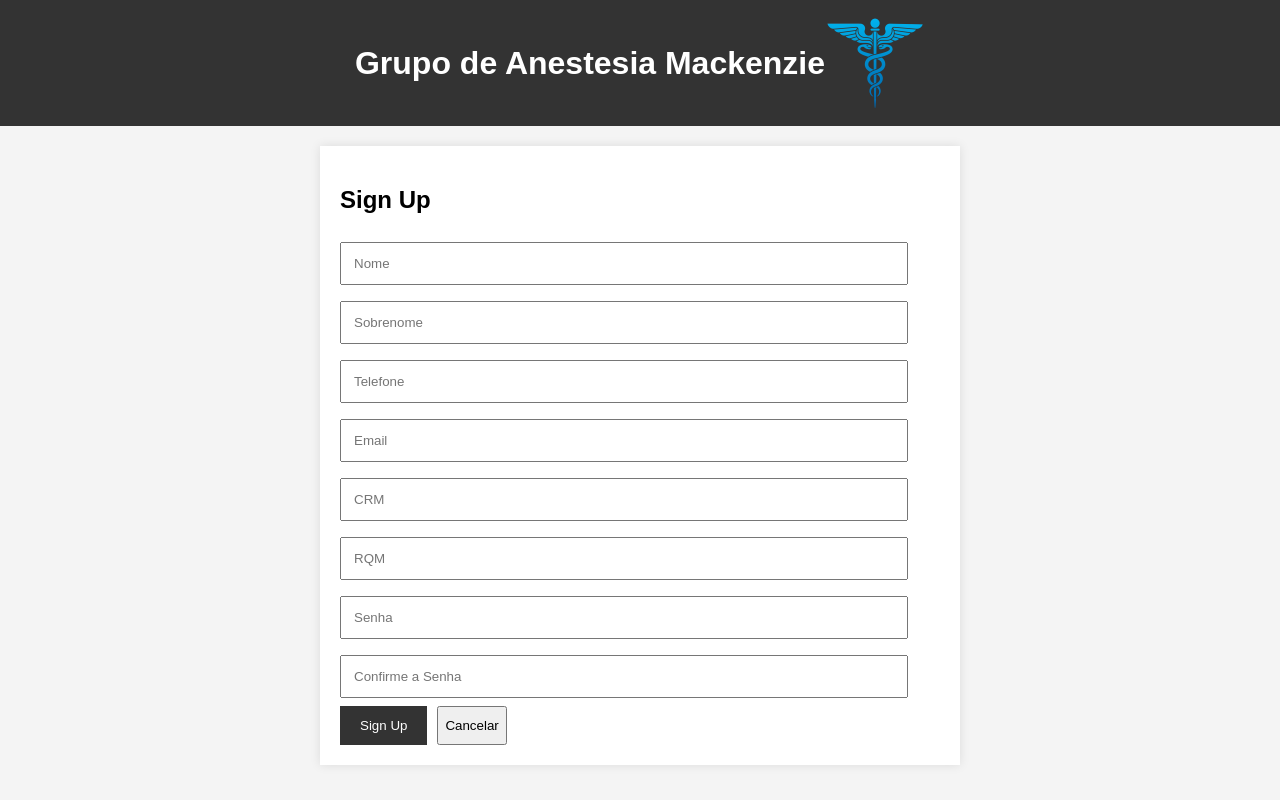
After one commit to dmfadul/anestesioMack2, a Flask app: page /signup in a window 1280 px wide. The commit adds this page. Run offline with Flask 3, Linux system fonts and the light colour scheme.

Commit message:
added signup page

```diff
--- a/app.py
+++ b/app.py
@@ -1,8 +1,17 @@
-from flask import Flask, render_template
+from flask import Flask, render_template, request
 
 app = Flask(__name__)
 
 
-@app.route("/")
+@app.route("/", methods=["GET", "POST"])
 def hello_world():
+    if request.method == "POST":
+        name = request.form.get("name")
+        password = request.form.get("password")
+        print(name, password)
     return render_template("home.html")
+
+
+@app.route("/signup", methods=["GET", "POST"])
+def signup():
+    return render_template("signup.html")
--- a/static/css/styles.css
+++ b/static/css/styles.css
@@ -16,17 +16,6 @@
   text-align: center;
 }
 
-.header-content {
-  display: inline-flex;
-  justify-content: center;
-  align-items: center;
-}
-
-#logo {
-  width: 100px;
-  height: auto;
-}
-
 main {
   max-width: 600px;
   margin: 20px auto;
@@ -35,29 +24,55 @@
   box-shadow: 0 0 10px rgba(0, 0, 0, 0.1);
 }
 
+a {
+  color: black;
+  text-decoration: none;
+}
+
+input[type=text],
+input[type=email],
+input[type=password] {
+  width: 90%;
+  padding: 12px;
+  margin: 8px 0;
+}
+
+button[type=submit] {
+  display: block;
+  background-color: #333;
+  color: white;
+  border: none;
+  padding: 12px 20px;
+  cursor: pointer;
+}
+
+.login-register form {
+  margin-bottom: 20px;
+}
+
+.header-content {
+  display: inline-flex;
+  justify-content: center;
+  align-items: center;
+}
+
+.button-container {
+  display: flex;
+  flex-direction: row; /* Optional, as 'row' is the default value */
+  justify-content: flex-start;
+}
+
+.button-container button {
+  margin-right: 10px;
+}
+
 #login {
   border: 2px solid #ccc;
   padding: 20px;
   box-shadow: 3px 3px 10px rgba(0, 0, 0, 0.2), -3px -3px 10px rgba(255, 255, 255, 0.7);
 }
 
-.login-register form {
-  margin-bottom: 20px;
+#logo {
+  width: 100px;
+  height: auto;
 }
-
-input[type=text],
-input[type=email],
-input[type=password] {
-  max-width: 530px;
-  width: 100%;
-  padding: 12px;
-  margin: 8px 0;
-}
-
-button[type=submit] {
-  background-color: #333;
-  color: white;
-  border: none;
-  padding: 12px 20px;
-  cursor: pointer;
-}
--- /dev/null
+++ b/templates/signup.html
@@ -0,0 +1,34 @@
+<!DOCTYPE html>
+<html lang="en">
+<head>
+  <meta charset="UTF-8">
+  <meta name="viewport" content="width=device-width, initial-scale=1.0" />
+  <title>Anestesio</title>
+  <link rel="stylesheet" href="/static/css/styles.css">
+</head>
+<body>
+  <header>
+    <div class="header-content">
+      <h1>Grupo de Anestesia Mackenzie</h1>
+      <img src="/static/logo.png" alt="Mackenzie Doctors Logo" id="logo">
+    </div>
+  </header>
+  <main id="main-container">
+    <form id="signup">
+      <h2>Sign Up</h2>
+      <input type="text" name="name" placeholder="Nome" required>
+      <input type="text" name="lastName" placeholder="Sobrenome" required>
+      <input type="text" name="phoneNum" placeholder="Telefone" required pattern="[0-9]{3}-[0-9]{2}-[0-9]{3}">
+      <input type="email" name="email" placeholder="Email" required>
+      <input type="text" name="crm" placeholder="CRM" required>
+      <input type="text" name="rqm" placeholder="RQM" required>
+      <input type="password" name="password" placeholder="Senha" required>
+      <input type="password" placeholder="Confirme a Senha" required>
+      <div class="button-container">
+        <button type="submit">Sign Up</button>
+        <button type="button" onclick="location.href='/';">Cancelar</button>
+      </div>
+    </form>
+  </main>
+</body>
+</html>
```
Also changed, not shown: templates/home.html (+4 -3 lines), 1 other file.
